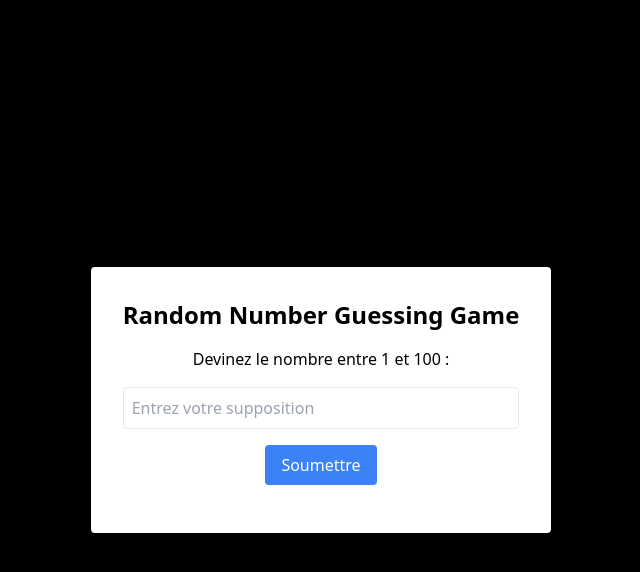
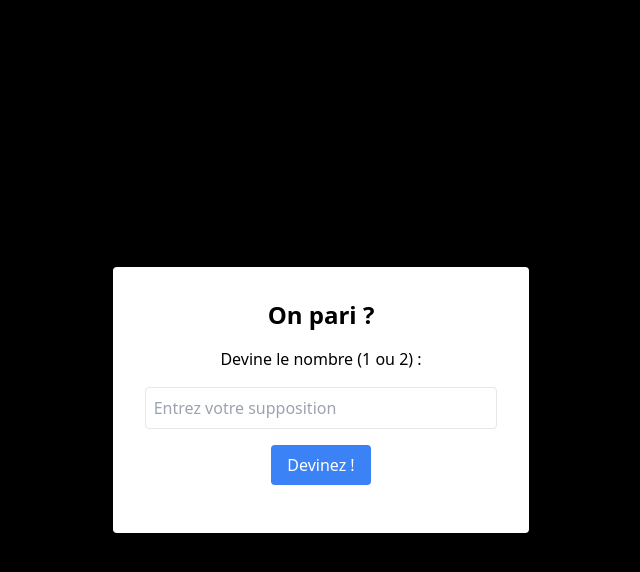
Before and after one commit to Chafi42/randomNumber, a Flask app: page / in a window 1280 px wide. Shown: the top 572 px of the page, without its empty margins (319-959 px from the left). Run offline with Flask 3, Linux system fonts and the light colour scheme; some libraries are stand-ins or nearby versions.

Commit message:
first commit

```diff
--- a/app.py
+++ b/app.py
@@ -10,7 +10,7 @@ app.config['SECRET_KEY'] = 'votre_cle_secrete'
 csrf = CSRFProtect(app)
 
 # Générer un nombre entier aléatoire entre 1 et 100
-nombre_aleatoire = random.randint(1, 100)
+nombre_aleatoire = random.randint(1, 2)
 
 class GuessForm(FlaskForm):
     guess = StringField('guess', validators=[DataRequired()])
--- a/myenv/pyvenv.cfg
+++ /dev/null
@@ -1,3 +0,0 @@
-home = /home/chafi/micromamba/bin
-include-system-site-packages = false
-version = 3.9.19
--- a/templates/index.html
+++ b/templates/index.html
@@ -2,17 +2,18 @@
 <html lang="en">
 <head>
     <meta charset="utf-8">
-    <title>Random Number Guessing Game</title>
+    <title>Au pif !</title>
     <link href="https://cdn.jsdelivr.net/npm/tailwindcss@2.2.19/dist/tailwind.min.css" rel="stylesheet">
 </head>
 <body class="flex items-center justify-center min-h-screen bg-black">
     <div class="bg-white p-8 rounded shadow-md text-center">
-        <h1 class="text-2xl font-bold mb-4">Random Number Guessing Game</h1>
-        <p class="mb-4">Devinez le nombre entre 1 et 100 :</p>
+        <h1 class="text-2xl font-bold mb-4">On pari ?</h1>
+        <p class="mb-4">Devine le nombre (1 ou 2) :</p>
+
         <form method="POST" action="/deviner">
             {{ form.hidden_tag() }}
             <input type="text" name="guess" id="guess" placeholder="Entrez votre supposition" class="border p-2 rounded mb-4 w-full">
-            <button type="submit" class="bg-blue-500 text-white px-4 py-2 rounded">Soumettre</button>
+            <button type="submit" class="bg-blue-500 text-white px-4 py-2 rounded">Devinez !</button>
         </form>
         <p id="message" class="mt-4"></p>
     </div>
@@ -37,3 +38,29 @@
     </script>
 </body>
 </html>
+
+
+
+
+
+
+    <script>
+        document.querySelector('form').addEventListener('submit', function(event) {
+            event.preventDefault();
+            var guess = document.getElementById('guess').value;
+            var csrf_token = document.querySelector('input[name="csrf_token"]').value;
+            fetch('/deviner', {
+                method: 'POST',
+                headers: {
+                    'Content-Type': 'application/x-www-form-urlencoded',
+                },
+                body: 'guess=' + guess + '&csrf_token=' + csrf_token
+            })
+            .then(response => response.json())
+            .then(data => {
+                document.getElementById('message').innerText = data.message;
+            });
+        });
+    </script>
+</body>
+</html>
```
Also changed, not shown: templates/css/index.css (deleted, +0 -18 lines), README.md (deleted), 11 other files.
